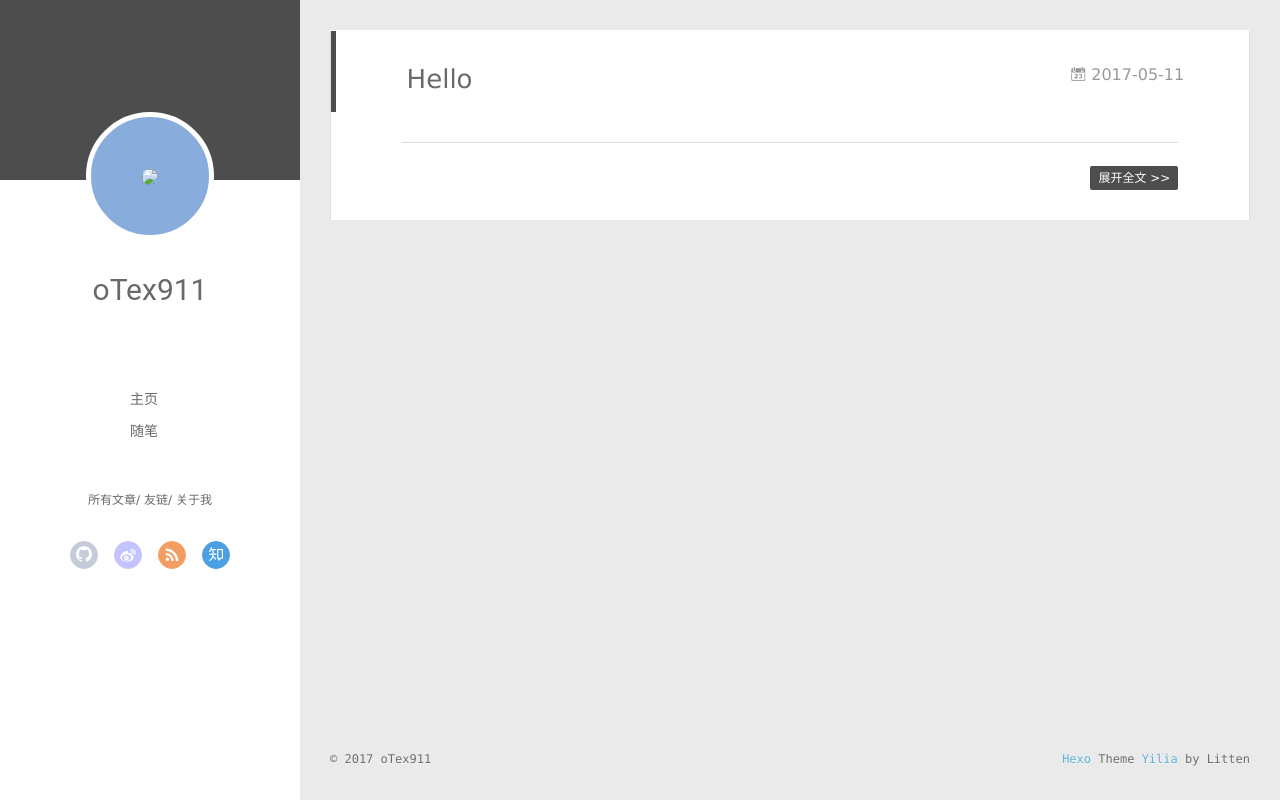
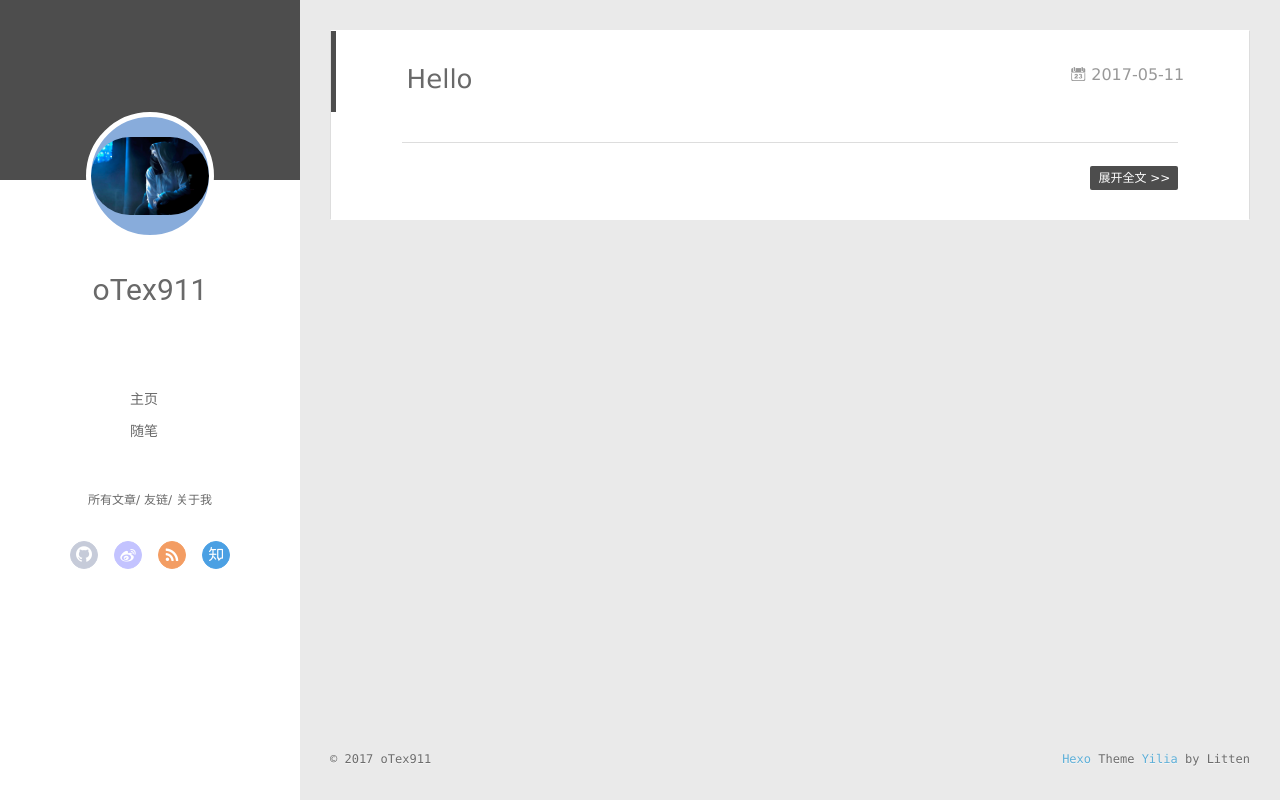
Before and after one commit to Lllly101/OTEx911.github.io, a plain HTML site: page index.html in a window 1280 px wide. Drawn offline with Linux system fonts and the light colour scheme; no server answers.

Commit message:
Site updated: 2017-05-11 21:21:25

```diff
--- a/index.html
+++ b/index.html
@@ -5,13 +5,13 @@
 
   <meta name="renderer" content="webkit">
   <meta http-equiv="X-UA-Compatible" content="IE=edge" >
-  <link rel="dns-prefetch" href="http://svnday.com">
+  <link rel="dns-prefetch" href="">
   <title>oTex911</title>
   <meta name="viewport" content="width=device-width, initial-scale=1, maximum-scale=1">
   <meta name="description" content="人生真是艰难如Buffer Tang">
 <meta property="og:type" content="website">
 <meta property="og:title" content="oTex911">
-<meta property="og:url" content="http://svnday.com/index.html">
+<meta property="og:url" content="/index.html">
 <meta property="og:site_name" content="oTex911">
 <meta property="og:description" content="人生真是艰难如Buffer Tang">
 <meta name="twitter:card" content="summary">
@@ -45,7 +45,7 @@
 <div class="intrude-less">
 	<header id="header" class="inner">
 		<a href="/" class="profilepic">
-			<img src="/header.jpeg" class="js-avatar">
+			<img src="/img/header.jpg" class="js-avatar">
 		</a>
 		<hgroup>
 		  <h1 class="header-author"><a href="/">oTex911</a></h1>
@@ -103,7 +103,7 @@
 	<div class="intrude-less">
 		<header id="header" class="inner">
 			<div class="profilepic">
-				<img src="/header.jpeg" class="js-avatar">
+				<img src="/img/header.jpg" class="js-avatar">
 			</div>
 			<hgroup>
 			  <h1 class="header-author js-header-author">oTex911</h1>
```
Also changed, not shown: 2017/05/11/Hello/index.html (+5 -5 lines), archives/2017/05/index.html (+4 -4 lines), archives/2017/index.html (+4 -4 lines), archives/index.html (+4 -4 lines), img/header.jpeg (deleted), img/header.jpg (added).
